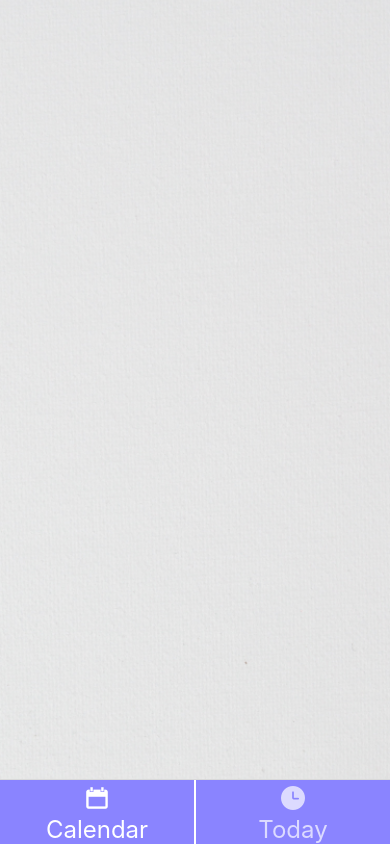
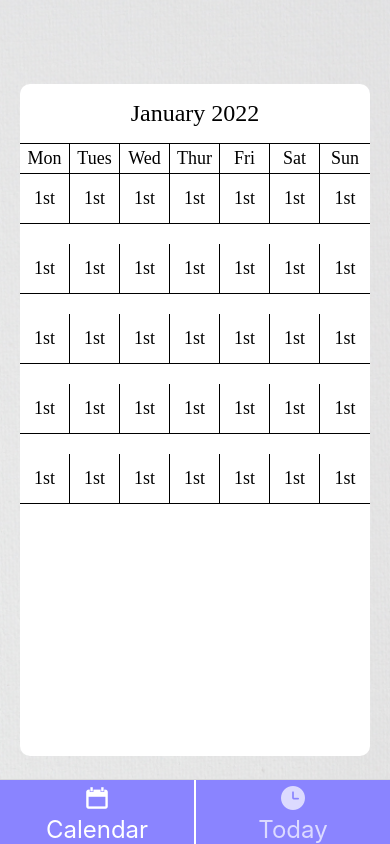
Before and after one commit to Redmorgan/Visualise, a React Native app: screen /ChildView in a window 390 px wide. Built offline with nearby package versions, Linux system fonts and the light colour scheme; a web font is replaced by a local one.

Commit message:
feat(calendar grid): calendar grid view added

```diff
--- a/App.js
+++ b/App.js
@@ -45,7 +45,7 @@ export default function App() {
 
     <AppLoading/>
 
-      <Stack.Navigator initialRouteName="Login" screenOptions={{ headerShown:false }}>
+      <Stack.Navigator initialRouteName="ChildView" screenOptions={{ headerShown:false }}>
 
         <Stack.Screen name="Login"component={LoginScreen}/>
         <Stack.Screen name="CreateAccount"component={CreateAccountScreen}/>
--- a/Components/CalendarComponent.js
+++ b/Components/CalendarComponent.js
@@ -7,8 +7,9 @@
  // Images
 import MainBackgroundImage from '../Images/MainBackground.png'
 
-// Icons
-import { AntDesign } from '@expo/vector-icons';
+// Components
+import WeekDayComponent from "./WeekDayComponent";
+import CalendarGridComponent from "./CalendarGridComponent";
 
 const CalendarComponent = ({ navigation }) => {
 
@@ -34,6 +35,40 @@ const CalendarComponent = ({ navigation }) => {
                 <AntDesign name="arrowleft" size={40} color="#8A84FF" />
 
             </BackArrowTouchable> */}
+
+            <CalendarContainer>
+
+                <CalendarBody>
+
+                    <CalendarHeader>
+
+                        <HeaderLabel>January 2022</HeaderLabel>
+
+                    </CalendarHeader>
+
+                    <WeekDayHeader>
+
+                        <WeekDayComponent day="Mon"/>
+
+                        <WeekDayComponent day="Tues"/>
+
+                        <WeekDayComponent day="Wed"/>
+
+                        <WeekDayComponent day="Thur"/>
+
+                        <WeekDayComponent day="Fri"/>
+
+                        <WeekDayComponent day="Sat"/>
+
+                        <WeekDayComponent day="Sun"/>
+
+                    </WeekDayHeader>
+
+                    <CalendarGridComponent month="January"/>
+
+                </CalendarBody>
+
+            </CalendarContainer>
 
         </CalendarBackground>
 
@@ -71,4 +106,56 @@ const BackArrowTouchable = styled.TouchableHighlight`
 
 `
 
+const CalendarContainer = styled.View`
+
+    width:100%
+    height:100%
+    align-items:center
+    justify-content:center
+    margin-top:30px
+
+`
+
+const CalendarBody = styled.View`
+
+    width:350px
+    height:672px
+    background-color:#ffffff
+    border-radius:10px
+    elevation:5
+
+`
+
+const CalendarHeader = styled.View`
+
+    width:100%
+    height:60px
+    border-bottom-width:1px
+    border-bottom-color:#000000
+    display:flex
+    flex-direction:row
+    justify-content:space-around
+    align-items:center
+
+`
+
+const HeaderLabel = styled.Text`
+
+    font-family:BarlowSemi
+    font-size:24px
+    color:#000000
+
+`
+
+const WeekDayHeader = styled.View`
+
+    width:100%
+    height:30px
+    border-bottom-width:1px
+    border-bottom-color:#000000
+    display:flex
+    flex-direction:row
+
+`
+
 export default CalendarComponent;
--- /dev/null
+++ b/Components/CalendarGridComponent.js
@@ -0,0 +1,57 @@
+import React from "react";
+import styled from "styled-components/native";
+
+import CalendarGridRowComponent from "./CalendarGridRowComponent";
+
+
+const CalendarGridComponent = ({ month }) => {
+
+   return (
+
+   <CalendarGridContainer>
+
+        <CalendarGridRowComponent/>
+
+        <CalendarGridRowComponent/>
+
+        <CalendarGridRowComponent/>
+
+        <CalendarGridRowComponent/>
+
+        <CalendarGridRowComponent/>
+
+   </CalendarGridContainer>
+
+   );
+}
+
+const CalendarGridContainer = styled.View`
+
+   height:350px
+   width:350px
+   display:flex
+   flex-wrap:wrap
+   flex-direction:row
+
+`
+
+const CalendarDayContainer = styled.View`
+
+    width:50px
+    height:50px
+    border-bottom-width:1px
+    border-color:black
+    justify-content:center
+    align-items:center
+
+`
+
+const DateLabel = styled.Text`
+
+    font-family:Barlow
+    font-size:18px
+
+`
+
+
+export default CalendarGridComponent;
--- /dev/null
+++ b/Components/CalendarGridRowComponent.js
@@ -0,0 +1,87 @@
+import React from "react";
+import styled from "styled-components/native";
+
+
+const CalendarGridRowComponent = ({ month }) => {
+
+   return (
+
+   <CalendarGridRowContainer>
+
+        <CalendarDayContainer style={{borderRightWidth:1}}>
+
+            <DateLabel>1st</DateLabel>
+
+        </CalendarDayContainer>
+
+        <CalendarDayContainer style={{borderRightWidth:1}}>
+
+            <DateLabel>1st</DateLabel>
+
+        </CalendarDayContainer>
+
+        <CalendarDayContainer style={{borderRightWidth:1}}>
+
+            <DateLabel>1st</DateLabel>
+
+        </CalendarDayContainer>
+
+        <CalendarDayContainer style={{borderRightWidth:1}}>
+
+            <DateLabel>1st</DateLabel>
+
+        </CalendarDayContainer>
+
+        <CalendarDayContainer style={{borderRightWidth:1}}>
+
+            <DateLabel>1st</DateLabel>
+
+        </CalendarDayContainer>
+
+        <CalendarDayContainer style={{borderRightWidth:1}}>
+
+            <DateLabel>1st</DateLabel>
+
+        </CalendarDayContainer>
+
+        <CalendarDayContainer>
+
+            <DateLabel>1st</DateLabel>
+
+        </CalendarDayContainer>
+
+   </CalendarGridRowContainer>
+
+   );
+}
+
+const CalendarGridRowContainer = styled.View`
+
+   height:50px
+   width:350px
+   display:flex
+   flex-wrap:wrap
+   flex-direction:row
+
+`
+
+const CalendarDayContainer = styled.View`
+
+    width:50px
+    height:50px
+    border-bottom-width:1px
+    border-color:black
+    justify-content:center
+    align-items:center
+
+`
+
+const DateLabel = styled.Text`
+
+    font-family:Barlow
+    font-size:18px
+
+`
+
+
+export default CalendarGridRowComponent;
--- /dev/null
+++ b/Components/WeekDayComponent.js
@@ -0,0 +1,37 @@
+ import React from "react";
+ import styled from "styled-components/native";
+
+
+const WeekDayComponent = ({ day }) => {
+
+    return (
+
+    <DayBody style={{borderRightWidth: day=="Sun"?0:1}}>
+
+        <DayLabel>{day}</DayLabel>
+
+    </DayBody>
+
+    );
+}
+
+const DayBody = styled.View`
+
+    height:100%
+    width:50px
+    display: flex;
+    align-items: center;
+    justify-content:center;
+    border-color:#000000
+
+`
+
+const DayLabel = styled.Text`
+
+    font-family:BarlowSemi
+    font-size:18px
+
+`
+
+
+export default WeekDayComponent;
--- a/Screens/ChildViewScreen.js
+++ b/Screens/ChildViewScreen.js
@@ -17,7 +17,7 @@ import { AntDesign } from '@expo/vector-icons'
 
 const ChildViewScreen = ({ navigation }) => {
 
-    const showMessage = (input) => {
+    const onPressVibration = (input) => {
 
         Alert.alert(`Button Pressed: ${input}`);
 
@@ -42,7 +42,7 @@ const ChildViewScreen = ({ navigation }) => {
 
                 <Tab.Screen name="Calendar" component={CalendarComponent} options={{
                     tabBarIcon:({color}) =>(
-                        <Entypo name="calendar" size={24} color={color} />
+                        <Entypo name="calendar" size={24} color={color}/>
                     ),
                     tabBarItemStyle:{borderRightColor:"#ffffff", borderRightWidth:1}
                 }}/>
```
